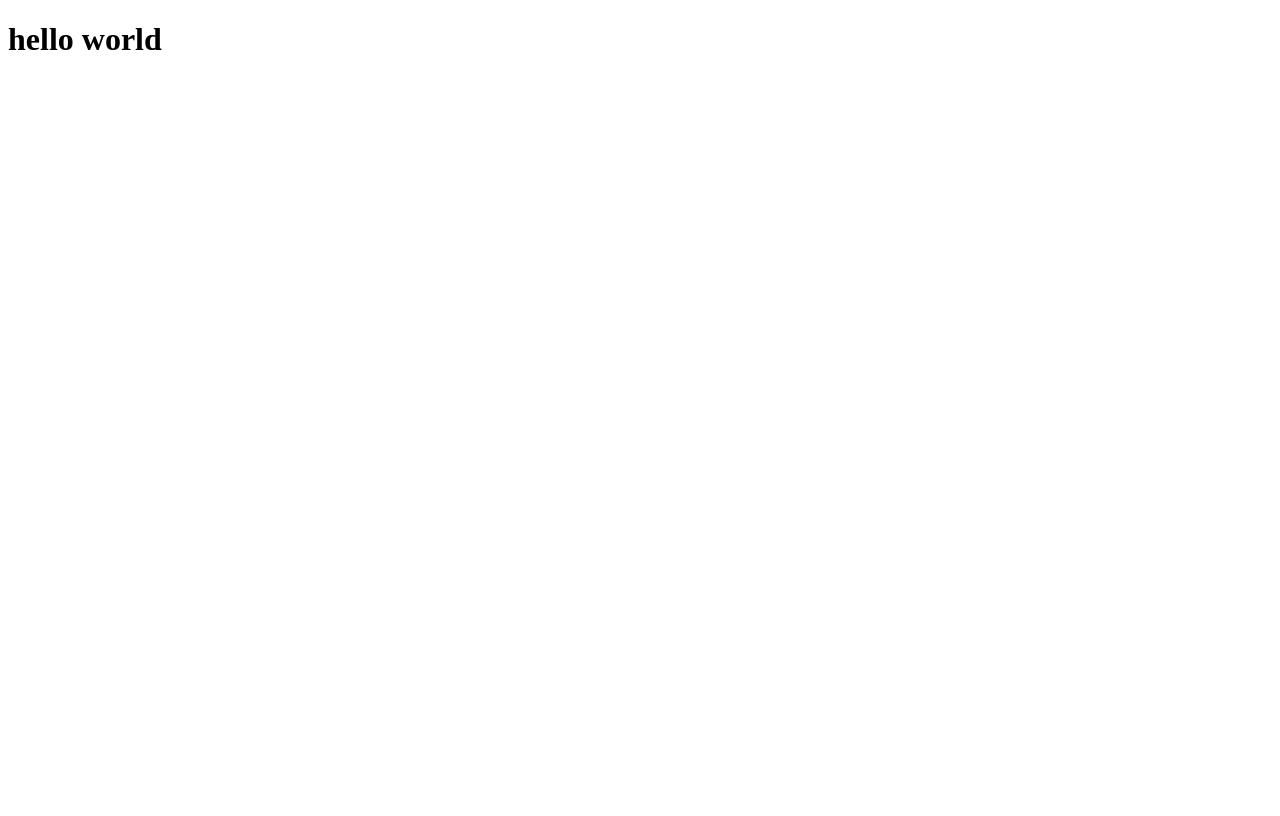
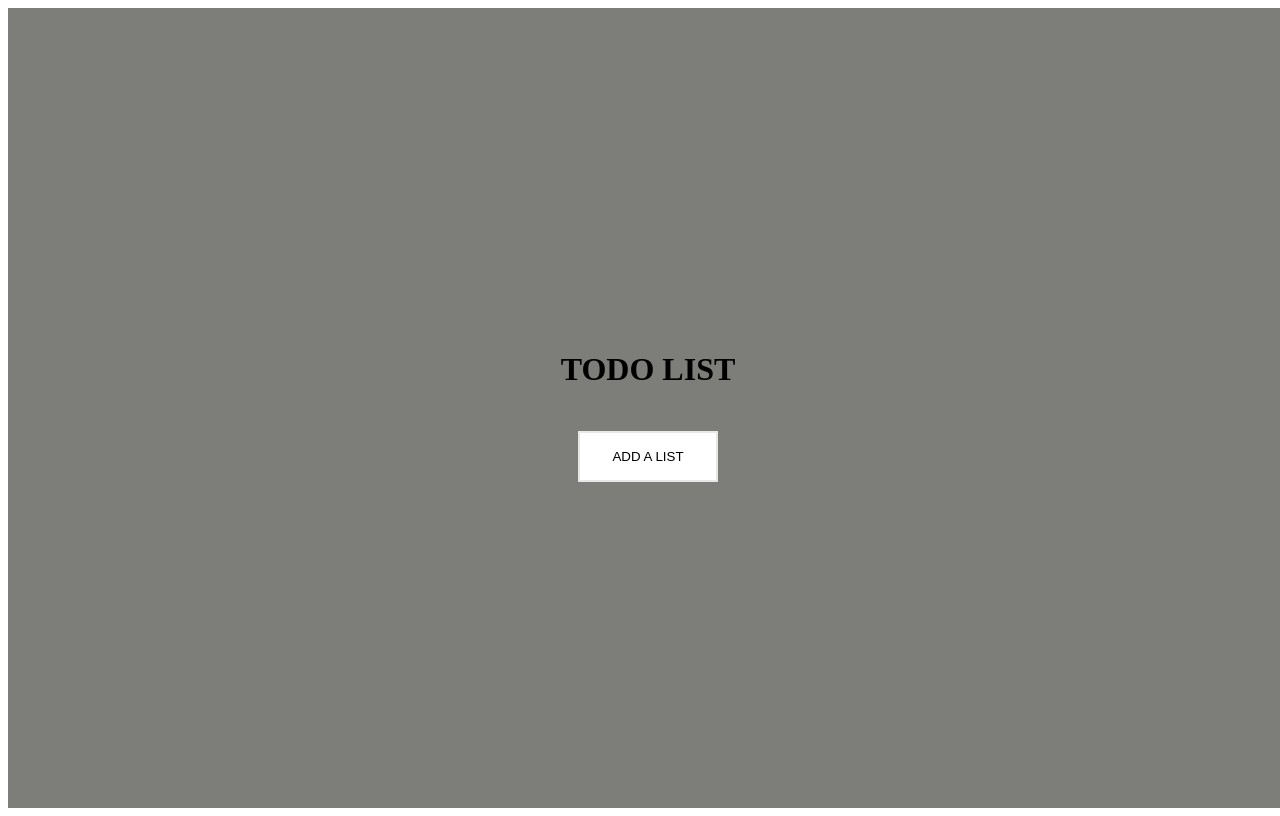
Before and after one commit to nerraou/todo-app, a React (Create React App) app: page / in a window 1280 px wide. Built offline with nearby package versions, Linux system fonts and the light colour scheme.

Commit message:
setup the project

```diff
--- a/src/App.js
+++ b/src/App.js
@@ -1,7 +1,8 @@
+import { Button  } from "./components/Button";
 function App() {
   return (
     <div className="App">
-      <h1>hello world</h1>
+      <Button />
     </div>
   );
 }
--- /dev/null
+++ b/src/components/Button/Button.module.css
@@ -0,0 +1,23 @@
+.button{
+    background-color: white;
+    color: black;
+    border: 2px solid #e7e7e7;
+    text-align: center;
+    padding: 16px 32px;
+    margin: 4px 2px;
+    transition-duration: 0.4s;
+    cursor: pointer;
+}
+
+.button:hover{
+    background-color: #e7e7e7;
+}
+.background{
+    width: 100vw;
+    min-height: 100vh;
+    background-color: rgb(125, 125, 122);
+    display: flex;
+    justify-content: center;
+    align-items: center;
+    flex-direction: column;
+}
--- /dev/null
+++ b/src/components/Button/index.js
@@ -0,0 +1,14 @@
+import styles from "./Button.module.css"
+
+function Button ()
+{
+    return (
+        <div className={styles.background}>
+            <h1> TODO LIST</h1>
+            <br/>
+            <button className={styles.button}> ADD A LIST</button>
+        </div>
+    )
+}
+
+export {Button};
```
Also changed, not shown: src/setupTests.js (deleted, +0 -5 lines), src/logo.svg (deleted), 1 other file (tests, documents, lock files or other folders).
